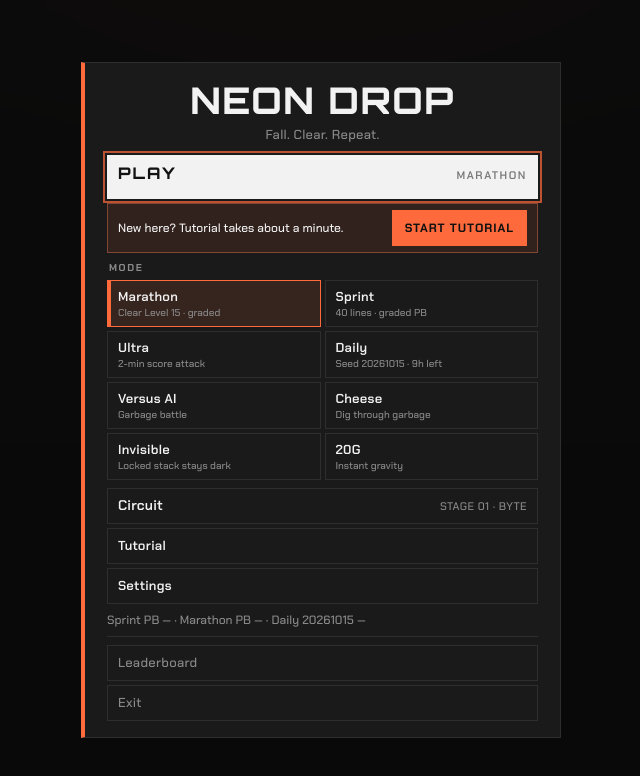
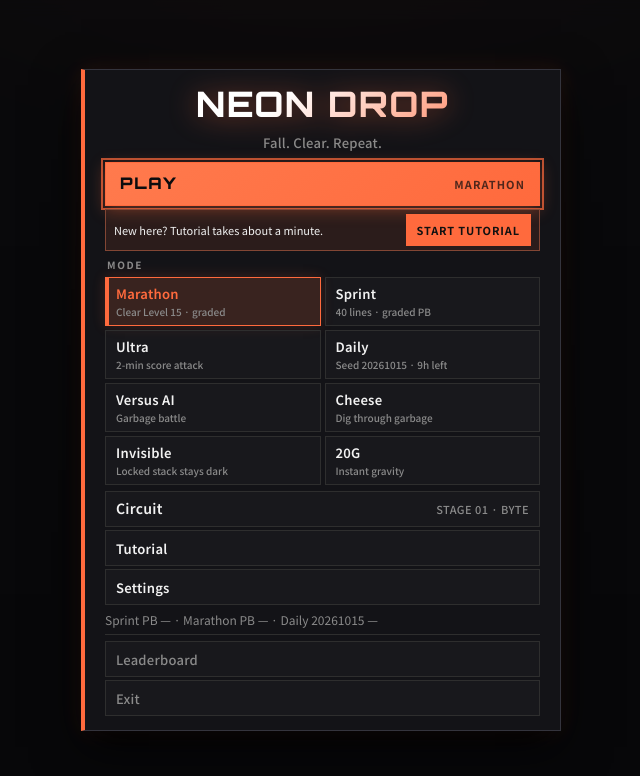
Before and after one commit to Hannoah/neon-drop, a website with bundled scripts: page index.html in a window 1280 px wide. Shown: the whole page, without its empty margins (319-959 px from the left). Built offline with nearby package versions, Linux system fonts and the light colour scheme; a web font is replaced by a local one.

Commit message:
style: refine Korean typography with Pretendard/Noto Sans KR and polish UI/UX

```diff
--- a/index.html
+++ b/index.html
@@ -9,7 +9,7 @@
     <title>Neon Drop</title>
     <link rel="preconnect" href="https://fonts.googleapis.com">
     <link rel="preconnect" href="https://fonts.gstatic.com" crossorigin>
-    <link href="https://fonts.googleapis.com/css2?family=Black+Han+Sans&family=Chakra+Petch:wght@500;600;700&family=Orbitron:wght@600;700;800;900&family=Syne:wght@700;800&family=IBM+Plex+Sans:wght@400;500;600;700&display=swap" rel="stylesheet">
+    <link href="https://fonts.googleapis.com/css2?family=Chakra+Petch:wght@500;600;700&family=Noto+Sans+KR:wght@400;500;600;700;800;900&family=Orbitron:wght@600;700;800;900&family=Syne:wght@700;800&family=IBM+Plex+Sans:wght@400;500;600;700&display=swap" rel="stylesheet">
     <link rel="stylesheet" as="style" crossorigin href="https://cdn.jsdelivr.net/gh/orioncactus/pretendard@v1.3.9/dist/web/static/pretendard.min.css">
     <link rel="stylesheet" href="src/css/shell.css">
 </head>
--- a/src/css/shell.css
+++ b/src/css/shell.css
@@ -15,8 +15,8 @@
     --hud-panel: var(--panel);
     --hud-border: var(--border);
     --hud-muted: var(--muted);
-    --font-display: "Orbitron", "Black Han Sans", "Syne", "Pretendard", -apple-system, BlinkMacSystemFont, sans-serif;
-    --font-ui: "Pretendard", "Chakra Petch", "IBM Plex Sans", -apple-system, BlinkMacSystemFont, "Segoe UI", Roboto, sans-serif;
+    --font-display: "Orbitron", "Pretendard", "Noto Sans KR", "Syne", -apple-system, BlinkMacSystemFont, "Segoe UI", sans-serif;
+    --font-ui: "Pretendard", "Noto Sans KR", "Chakra Petch", "IBM Plex Sans", -apple-system, BlinkMacSystemFont, "Segoe UI", Roboto, sans-serif;
     --font-tech: "Orbitron", "Chakra Petch", "Pretendard", monospace;
     --radius: 0;
 }
@@ -44,6 +44,22 @@ body {
     font-family: var(--font-ui);
     font-weight: 400;
     -webkit-font-smoothing: antialiased;
+}
+
+:lang(ko), [lang="ko"], body.lang-ko {
+    font-family: var(--font-ui);
+    letter-spacing: -0.02em;
+    word-break: keep-all;
+}
+
+:lang(ko) .brand-lockup strong,
+:lang(ko) .start-brand,
+:lang(ko) .modal h2,
+:lang(ko) #start-screen #start-game-btn,
+:lang(ko) .run-grade,
+:lang(ko) .mode-card strong,
+:lang(ko) button {
+    letter-spacing: -0.01em;
 }
 
 body:has(#modal-overlay.menu-enter) {
@@ -488,18 +504,20 @@ canvas {
 
 #hold, #next {
     width: 100%;
-    border-color: var(--border);
-    background: #0f0f0f;
+    border: 1px solid #282830;
+    background: #0c0c0e;
+    box-shadow: inset 0 0 12px rgba(0, 0, 0, 0.8);
 }
 
 .stats-panel #score {
-    color: var(--text);
+    color: #ffffff;
     font-family: var(--font-display);
     font-size: clamp(2.1rem, 3.6vw, 3.1rem);
-    font-weight: 800;
-    letter-spacing: -0.03em;
+    font-weight: 900;
+    letter-spacing: -0.01em;
     line-height: 0.95;
     font-variant-numeric: tabular-nums;
+    text-shadow: 0 0 14px rgba(255, 255, 255, 0.35), 0 0 28px rgba(255, 106, 61, 0.25);
 }
 
 .level-row {
@@ -662,40 +680,43 @@ canvas {
     inset: 0;
     width: 100%;
     height: 100%;
-    background: rgba(10, 10, 10, 0.88);
-    backdrop-filter: blur(2px);
+    background: rgba(8, 8, 10, 0.85);
+    backdrop-filter: blur(8px);
+    -webkit-backdrop-filter: blur(8px);
     justify-content: center;
     align-items: center;
     z-index: 100;
 }
 
 #modal-overlay.menu-enter #start-screen {
-    animation: menuEnter 220ms ease-out;
+    animation: menuEnter 240ms cubic-bezier(0.16, 1, 0.3, 1);
 }
 
 @keyframes menuEnter {
-    from { opacity: 0; transform: translateY(10px); }
-    to { opacity: 1; transform: translateY(0); }
+    from { opacity: 0; transform: translateY(12px) scale(0.98); }
+    to { opacity: 1; transform: translateY(0) scale(1); }
 }
 
 .modal {
-    background: var(--panel);
-    padding: 28px 26px;
+    background: rgba(22, 22, 26, 0.96);
+    backdrop-filter: blur(12px);
+    -webkit-backdrop-filter: blur(12px);
+    padding: 26px 24px;
     border-radius: var(--radius);
-    border: 1px solid var(--border);
+    border: 1px solid #33333c;
     text-align: center;
-    box-shadow: none;
+    box-shadow: 0 16px 44px rgba(0, 0, 0, 0.75), 0 0 1px rgba(255, 255, 255, 0.15);
     min-width: 300px;
-    animation: modalAppear 0.2s ease-out;
+    animation: modalAppear 0.22s cubic-bezier(0.16, 1, 0.3, 1);
 }
 
 @keyframes modalAppear {
-    from { transform: scale(0.98); opacity: 0; }
-    to { transform: scale(1); opacity: 1; }
+    from { transform: scale(0.97) translateY(4px); opacity: 0; }
+    to { transform: scale(1) translateY(0); opacity: 1; }
 }
 
 .modal h2 {
-    margin: 0 0 8px;
+    margin: 0 0 12px;
     color: var(--text);
     font-family: var(--font-display);
     font-weight: 800;
@@ -703,32 +724,37 @@ canvas {
 }
 
 .modal input[type="text"], .modal select {
-    padding: 10px;
-    font-size: 16px;
+    padding: 10px 14px;
+    font-size: 15px;
     border-radius: var(--radius);
     border: 1px solid var(--border);
-    background: var(--bg);
+    background: #0e0e12;
     color: var(--text);
     margin: 12px 0;
     min-width: 180px;
     text-align: center;
+    transition: border-color 140ms ease;
+}
+.modal input[type="text"]:focus, .modal select:focus {
+    border-color: var(--accent);
 }
 
 .modal button {
-    background: transparent;
-    color: var(--text);
-    border: 1px solid var(--border);
+    background: rgba(255, 255, 255, 0.03);
+    color: var(--text);
+    border: 1px solid #33333c;
     padding: 10px 18px;
     font-weight: 600;
     border-radius: var(--radius);
     cursor: pointer;
-    font-size: 15px;
+    font-size: 14px;
+    transition: all 140ms ease;
 }
 
 .modal button:hover {
-    border-color: #444;
-    color: var(--text);
-    background: #222;
+    border-color: #555562;
+    color: #ffffff;
+    background: rgba(255, 255, 255, 0.08);
 }
 
 .modal button:disabled { cursor: not-allowed; opacity: 0.45; }
@@ -738,10 +764,11 @@ canvas {
     width: min(calc(100% - 32px), 480px);
     max-height: calc(100dvh - 24px);
     overflow: hidden;
-    padding: 20px 22px 16px;
-    background: var(--panel);
-    border: 1px solid var(--border);
+    padding: 16px 20px 14px;
+    background: rgba(20, 20, 24, 0.97);
+    border: 1px solid #34343d;
     border-left: 4px solid var(--accent);
+    box-shadow: 0 16px 44px rgba(0, 0, 0, 0.8), 0 0 20px rgba(255, 106, 61, 0.12);
 }
 
 #start-screen.start-hero {
@@ -755,16 +782,20 @@ canvas {
 .start-brand {
     margin: 0;
     font-family: var(--font-display);
-    font-size: clamp(1.7rem, 4.2vw, 2.3rem);
-    font-weight: 800;
-    letter-spacing: 0.04em;
-    color: var(--text);
-    line-height: 0.95;
+    font-size: clamp(1.7rem, 4.2vw, 2.2rem);
+    font-weight: 900;
+    letter-spacing: 0.06em;
+    color: var(--text);
+    background: linear-gradient(135deg, #ffffff 40%, var(--accent) 100%);
+    -webkit-background-clip: text;
+    -webkit-text-fill-color: transparent;
+    filter: drop-shadow(0 2px 14px rgba(255, 106, 61, 0.45));
+    line-height: 1;
     text-transform: uppercase;
 }
 
 .start-tagline {
-    margin: 6px 0 12px;
+    margin: 4px 0 10px;
     color: var(--muted);
     font-size: 13px;
     font-weight: 500;
@@ -774,7 +805,7 @@ canvas {
 .start-menu-list {
     display: flex;
     flex-direction: column;
-    gap: 8px;
+    gap: 6px;
     width: 100%;
     text-align: left;
 }
@@ -782,7 +813,7 @@ canvas {
 .menu-section {
     display: flex;
     flex-direction: column;
-    gap: 4px;
+    gap: 3px;
     width: 100%;
 }
 
@@ -796,7 +827,7 @@ canvas {
 }
 
 .menu-section--quiet {
-    padding-top: 8px;
+    padding-top: 6px;
     border-top: 1px solid var(--border);
 }
 
@@ -807,24 +838,36 @@ canvas {
     width: 100%;
     min-height: 44px;
     margin: 0;
-    border: 1px solid var(--text);
-    background: var(--text);
-    color: var(--bg);
+    padding: 10px 14px;
+    border: 1px solid var(--accent);
+    background: linear-gradient(135deg, #ff7a4d 0%, var(--accent) 100%);
+    color: #0c0c0e;
     font-family: var(--font-display);
     font-size: 16px;
-    font-weight: 800;
-    letter-spacing: 0.12em;
+    font-weight: 900;
+    letter-spacing: 0.1em;
     text-transform: uppercase;
     text-align: left;
+    box-shadow: 0 4px 16px rgba(255, 106, 61, 0.35);
+    transition: transform 120ms ease, box-shadow 120ms ease, filter 120ms ease;
+    cursor: pointer;
 }
 #start-screen #start-game-btn small {
     font-family: var(--font-ui);
     font-size: 11px;
-    font-weight: 600;
-    letter-spacing: 0.14em;
-    color: color-mix(in srgb, var(--bg) 55%, transparent);
-}
-#start-screen #start-game-btn:hover small { color: #111; }
+    font-weight: 700;
+    letter-spacing: 0.1em;
+    color: rgba(12, 12, 14, 0.72);
+}
+#start-screen #start-game-btn:hover {
+    transform: translateY(-1px);
+    box-shadow: 0 6px 24px rgba(255, 106, 61, 0.6);
+    filter: brightness(1.08);
+}
+#start-screen #start-game-btn:active {
+    transform: translateY(1px);
+    box-shadow: 0 2px 8px rgba(255, 106, 61, 0.3);
+}
 
 #first-run-nudge {
     display: flex;
@@ -833,31 +876,25 @@ canvas {
     justify-content: space-between;
     gap: 6px;
     margin: 0;
-    padding: 6px 10px;
+    padding: 4px 8px;
     border: 1px solid color-mix(in srgb, var(--accent) 40%, var(--border));
     background: color-mix(in srgb, var(--accent) 10%, transparent);
     color: var(--text);
-    font-size: 12px;
+    font-size: 11px;
 }
 #first-run-nudge[hidden] { display: none; }
 #first-run-nudge button {
     width: auto !important;
-    min-height: 36px !important;
+    min-height: 32px !important;
     margin: 0 !important;
-    padding: 6px 12px !important;
+    padding: 4px 10px !important;
     border: 1px solid var(--accent) !important;
     background: var(--accent) !important;
     color: #111 !important;
-    font-size: 12px !important;
+    font-size: 11px !important;
     font-weight: 700 !important;
     letter-spacing: 0.08em !important;
     text-transform: uppercase;
-}
-
-#start-screen #start-game-btn:hover {
-    background: var(--accent);
-    border-color: var(--accent);
-    color: #111;
 }
 
 .start-menu-list .menu-section > button,
@@ -865,16 +902,22 @@ canvas {
     width: 100%;
     margin: 0;
     min-height: 36px;
-    padding: 7px 10px;
+    padding: 6px 10px;
     border: 1px solid var(--border);
     border-radius: var(--radius);
-    background: transparent;
+    background: rgba(255, 255, 255, 0.02);
     color: var(--text);
     font-size: 13px;
     font-weight: 600;
     text-align: left;
     letter-spacing: 0.02em;
     transition: background 120ms ease, border-color 120ms ease, color 120ms ease;
+}
+
+.start-menu-list .menu-section > button:hover,
+.start-menu-list .mode-options > button:hover {
+    border-color: #555564;
+    background: rgba(255, 255, 255, 0.05);
 }
 
 .start-menu-list .menu-section > button:focus-visible,
@@ -900,6 +943,12 @@ canvas {
     flex-direction: column;
     align-items: flex-start;
     gap: 1px;
+    padding: 6px 10px;
+    cursor: pointer;
+}
+.modal .mode-card strong {
+    font-size: 13px;
+    font-weight: 700;
 }
 .modal .mode-card span {
     display: block;
@@ -916,15 +965,18 @@ canvas {
 
 .modal .mode-card[aria-pressed="true"] {
     border-color: var(--accent);
-    background: color-mix(in srgb, var(--accent) 12%, transparent);
-    box-shadow: inset 3px 0 0 var(--accent);
-    color: var(--text);
+    background: color-mix(in srgb, var(--accent) 15%, #16161a);
+    box-shadow: inset 3px 0 0 var(--accent), 0 0 12px rgba(255, 106, 61, 0.18);
+    color: var(--text);
+}
+.modal .mode-card[aria-pressed="true"] strong {
+    color: var(--accent);
 }
 
 .modal .mode-card[aria-pressed="true"]:hover {
     border-color: var(--accent);
     color: var(--text);
-    background: color-mix(in srgb, var(--accent) 18%, transparent);
+    background: color-mix(in srgb, var(--accent) 22%, #16161a);
 }
 
 #scenario-continue-btn {
@@ -1227,9 +1279,16 @@ canvas {
 #scenario-result-stars { min-height: 1em; color: var(--danger); }
 
 .btn-exit {
-    background: transparent;
-    color: var(--muted);
-    border: 1px solid var(--border);
+    background: rgba(255, 77, 109, 0.06);
+    color: #ff6b84;
+    border: 1px solid rgba(255, 77, 109, 0.4);
+    transition: all 140ms ease;
+}
+.btn-exit:hover {
+    background: rgba(255, 77, 109, 0.22);
+    color: #ffffff;
+    border-color: #ff4d6d;
+    box-shadow: 0 0 14px rgba(255, 77, 109, 0.35);
 }
 
 #game-over-screen,
--- a/tetris.js
+++ b/tetris.js
@@ -2073,7 +2073,9 @@ settingsLanguage.addEventListener('change', () => {
 });
 
 function refreshLanguage() {
-    document.documentElement.lang = getLanguage();
+    const lang = getLanguage();
+    document.documentElement.lang = lang;
+    document.body.classList.toggle('lang-ko', lang === 'ko');
     applyTranslations();
     syncSettingsUI();
     selectGameMode(gameModeSelect.value);
```
